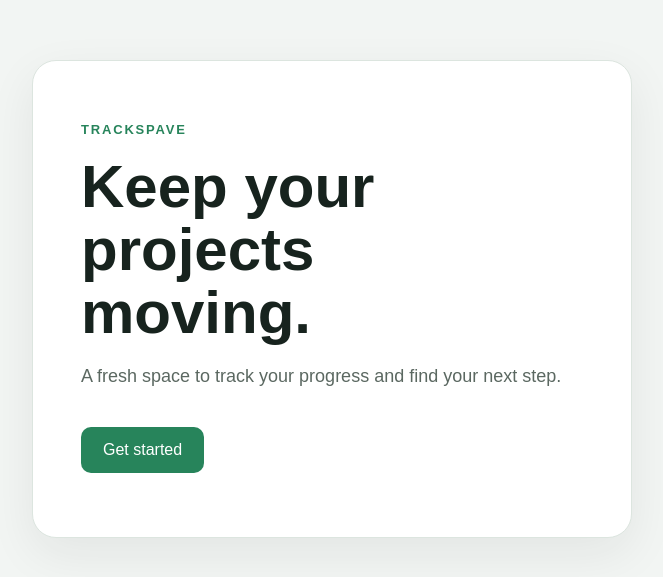
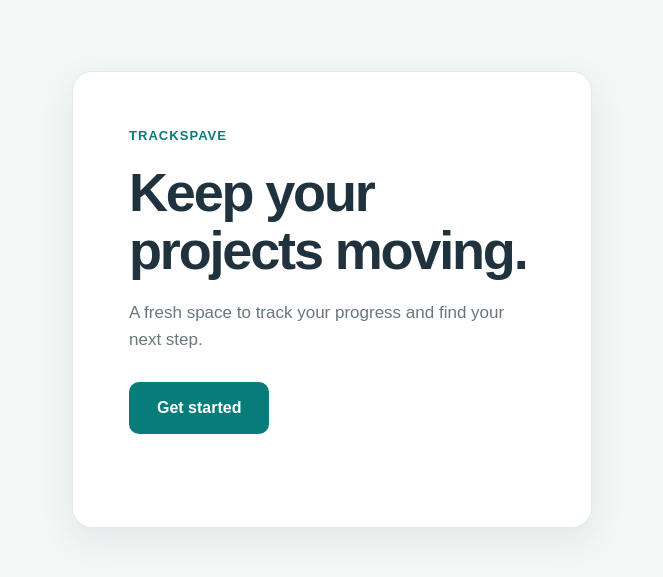
Before and after one commit to MO12-l/trackspace-website-3, a plain HTML site: page index.html in a window 1280 px wide. Shown: the part 101-678 px from the top of the page, without its empty margins (308-971 px from the left). Drawn offline with Linux system fonts and the light colour scheme.

Commit message:
Update style.css

```diff
--- a/style.css
+++ b/style.css
@@ -1,3 +1,11 @@
+:root {
+  font-family: Arial, Helvetica, sans-serif;
+  color: #20323d;
+  background: #f3f7f6;
+  font-synthesis: none;
+  text-rendering: optimizeLegibility;
+}
+
 * {
   box-sizing: border-box;
 }
@@ -5,64 +13,77 @@
 body {
   min-height: 100vh;
   margin: 0;
+  padding: 24px;
   display: grid;
   place-items: center;
-  padding: 24px;
-  background: #f2f5f3;
-  color: #17231e;
-  font-family: Arial, sans-serif;
 }
 
 .card {
-  width: min(100%, 600px);
-  padding: 48px;
-  border: 1px solid #dce5df;
-  border-radius: 24px;
+  width: min(100%, 520px);
+  padding: clamp(32px, 8vw, 56px);
   background: #fff;
-  box-shadow: 0 16px 48px #17231e12;
+  border: 1px solid #e2e9e8;
+  border-radius: 20px;
+  box-shadow: 0 12px 36px rgb(32 50 61 / 8%);
 }
 
 .label {
-  color: #27845b;
+  margin: 0 0 20px;
+  color: #087b7b;
   font-size: 13px;
   font-weight: 700;
-  letter-spacing: 0.14em;
+  letter-spacing: 0.08em;
 }
 
 h1 {
-  max-width: 460px;
-  margin: 18px 0;
-  font-size: clamp(36px, 8vw, 60px);
-  line-height: 1.05;
+  max-width: 400px;
+  margin: 0;
+  font-size: clamp(36px, 8vw, 54px);
+  line-height: 1.08;
+  letter-spacing: -0.04em;
 }
 
 .description {
-  color: #5b6861;
-  font-size: 18px;
+  margin: 20px 0 28px;
+  color: #68777e;
+  font-size: 17px;
   line-height: 1.6;
 }
 
 button {
-  margin-top: 18px;
-  padding: 14px 22px;
+  min-height: 52px;
+  padding: 0 28px;
   border: 0;
   border-radius: 10px;
-  background: #27845b;
+  background: #087b7b;
   color: #fff;
-  font-size: 16px;
+  font: inherit;
+  font-weight: 700;
   cursor: pointer;
 }
 
 button:hover {
-  background: #1e6948;
+  background: #066969;
+}
+
+button:focus-visible {
+  outline: 3px solid #8ed2cb;
+  outline-offset: 3px;
 }
 
 #message {
-  color: #27845b;
+  min-height: 1.5em;
+  margin: 16px 0 0;
+  color: #68777e;
+  font-size: 14px;
 }
 
 @media (max-width: 480px) {
+  body {
+    padding: 16px;
+  }
+
   .card {
-    padding: 32px 24px;
+    border-radius: 16px;
   }
 }
```
